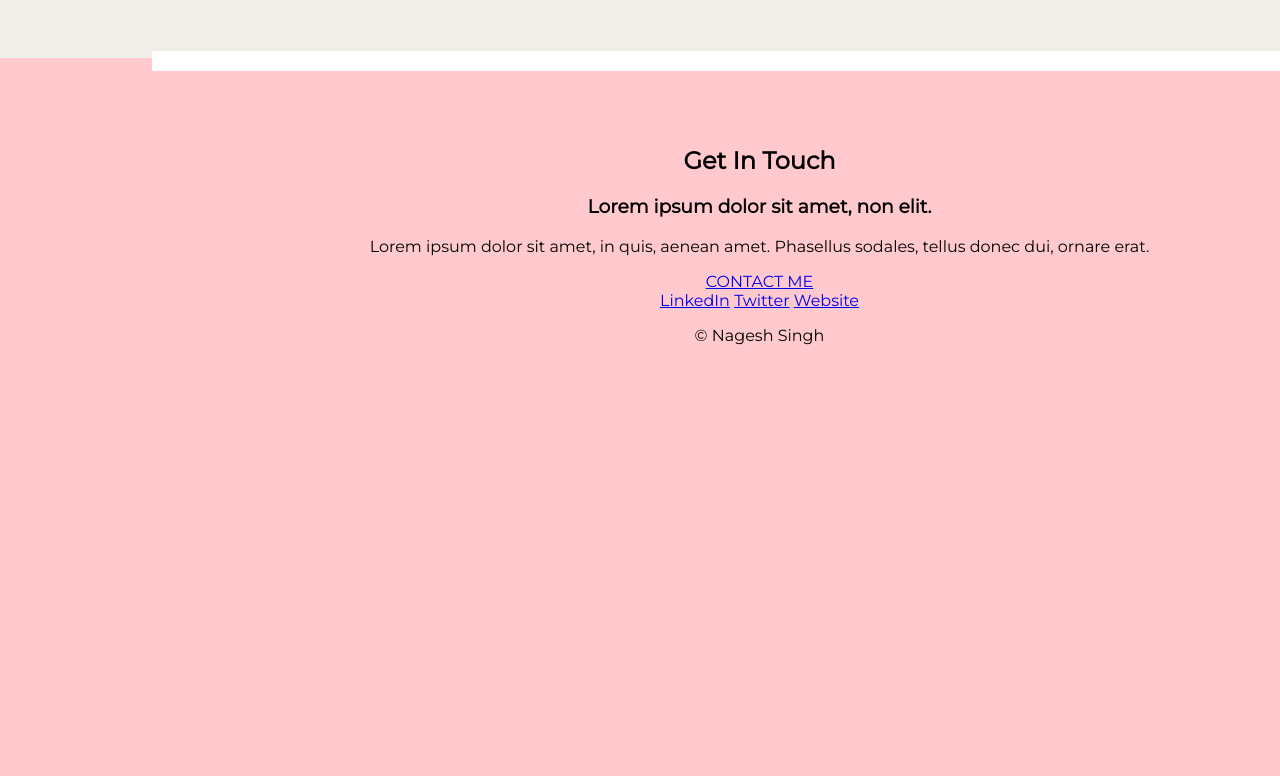
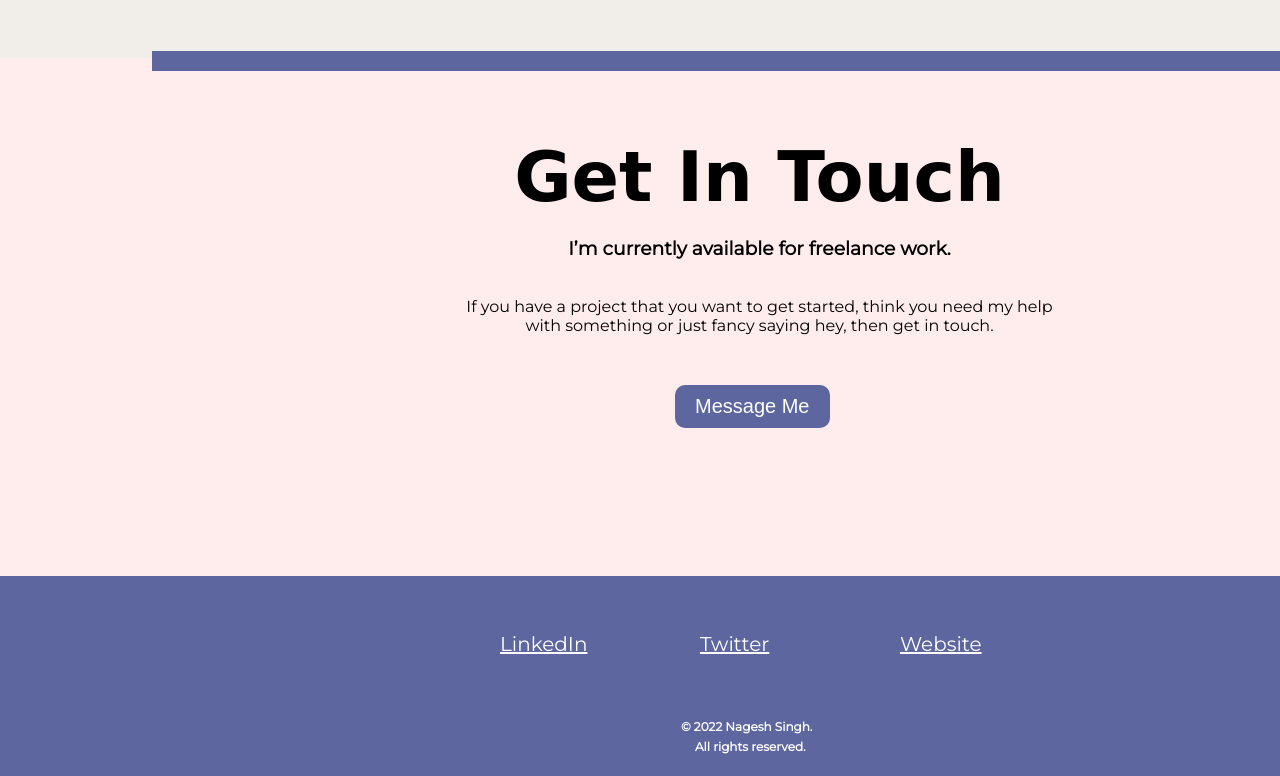
Before and after one commit to NageshWebDev/git-repo-css-my-site, a plain HTML site: page index.html in a window 1280 px wide. Shown: the part 3174-3950 px from the top of the page. Before the commit the page ends 3535 px from the top, so only its background shows below. Drawn offline with Linux system fonts and the light colour scheme; a web font is replaced by a local one.

Commit message:
5th commit

```diff
--- a/css/styles.css
+++ b/css/styles.css
@@ -3,28 +3,62 @@
   margin-top: 0;
   margin-left: 0;
   margin-right: 0;
-  background-color: #FFC9CD;
+  /*background-color: #FFC9CD;*/
+  background-color:#FFEDED
 }
 
 .bottom-container{
+  /*background-color: white;*/
   position: absolute;
   display: inline-block;
   text-align: center;
-  background-color: #FFC9CD;
+  background-color: #FFEDED;
   left: 0;
   top : 3300px;
   width: 1519px;
 }
 
-.box-1{
-  position: absolute;
-  right: 0;
-  left : 0;
-  top : 1072px;
+.bottom-intro-1{
+  font-family: 'Charmonman', cursive;
+  font-size: 70px;
+  margin-top: 10px;
+  margin-bottom : 10px;
 }
 
-.description:hover{
-  color: #5D669F;
+.bottom-intro-3{
+  width: 40%;
+  margin: 0 auto;
+}
+
+.btn {
+  margin-top: 50px;
+    position: absolute;
+    left: 675px;
+  border-radius: 10px;
+  font-family: Arial;
+  color: #ffffff;
+  font-size: 20px;
+  background: #5D669F;
+  padding: 10px 20px 10px 20px;
+  text-decoration: none;
+}
+
+.btn:hover {
+  background: #5C7AEA;
+  background-image: -webkit-linear-gradient(top, #5D669F, #5C7AEA);
+  background-image: -moz-linear-gradient(top, #5D669F, #5C7AEA);
+  background-image: -ms-linear-gradient(top, #5D669F, #5C7AEA);
+  background-image: -o-linear-gradient(top, #5D669F, #5C7AEA);
+  background-image: linear-gradient(to bottom, #5D669F, #5C7AEA);
+  text-decoration: none;
+}
+
+.box-1{
+  display: inline-block;
+  position: absolute;
+  left: 0;
+  right: 0;
+  top: 1070px;
 }
 
 .description{
@@ -90,6 +124,62 @@
 transition: all 2.5s ease;
 }
 
+.footer{
+  height: 200px;
+  width: 100%;
+  /*background-color: #5C7AEA;*/
+  background-color: #5D669F;
+  text-align: center;
+  display: inline-block;
+  position:  absolute;
+  left: 0;
+  right: 0;
+  margin: auto 0;
+  top: 3750px;
+}
+
+.footer-link-1{
+  color: white;
+  position: absolute;
+  left: 500px;
+  bottom: 120px;
+  font-size: 20px;
+}
+
+.footer-link-2{
+  color: white;
+  position: absolute;
+  left: 700px;
+  bottom: 120px;
+  font-size: 20px;
+}
+
+.footer-link-3{
+  color: white;
+  position: absolute;
+  left: 900px;
+  bottom: 120px;
+  font-size: 20px;
+}
+
+.footer-link-4{
+  color: white;
+  position: absolute;
+  text-align: center;
+  bottom: 30px;
+  font-size: 12px;
+  left: 681px;
+}
+
+.footer-link-5{
+  color: white;
+  font-size: 12px;
+  position: absolute;
+  text-align: center;
+  bottom: 10px;
+  left: 695px;
+}
+
 .heading:hover{
    color : #5D669F;
 }
@@ -151,7 +241,7 @@ transition: all 2.5s ease;
 .hobby-container{
   /*background-color: #73777B;*/
   /*background-color: #F1EEE9;*/
-  background-color: #FFC9CD;
+  background-color: #FFEDED;
   display: inline-block;
   position: absolute;
   top: 550px;
@@ -161,7 +251,7 @@ transition: all 2.5s ease;
 }
 
 .hobby-sub-container{
-  background-color: #FFC9CD;
+  background-color: #FFEDED;
   /*background-color: orange;*/
   display: inline-block;
   position: absolute;
@@ -298,7 +388,9 @@ transition: all 2.5s ease;
 }
 
 .rule{
-  color : white;
+  /*color : white;*/
+  /*color: #5C7AEA;*/
+  color: #5D669F;
   border-style: none;
   border-top-style : solid;
   border-width: 20px;
--- a/index.html
+++ b/index.html
@@ -105,23 +105,27 @@
        <div class="box-1">
          <hr class="rule">
        </div>
+
       </div>
 
     <div class="bottom-container">
 
       <div class="contact-me">
-        <h2>Get In Touch</h2>
-        <h3>Lorem ipsum dolor sit amet, non elit.</h3>
-        <p>Lorem ipsum dolor sit amet, in quis, aenean amet. Phasellus sodales, tellus donec dui, ornare erat.</p>
-        <a class="btn" href="mailto:name@email.com">CONTACT ME</a>
+        <h2 class="bottom-intro-1">Get In Touch</h2>
+        <h3 class="bottom-intro-2">I’m currently available for freelance work.</h3>
+        <br>
+        <p class="bottom-intro-3">If you have a project that you want to get started, think you need my help with something or just fancy saying hey, then get in touch.</p>
+        <a class="btn" href="mailto:name@email.com">Message Me</a>
       </div>
-
-      <a class="footer-link" href="https://www.linkedin.com/">LinkedIn</a>
-      <a class="footer-link" href="https://twitter.com/">Twitter</a>
-      <a class="footer-link" href="https://www.appbrewery.co/">Website</a>
-      <p>© Nagesh Singh</p>
     </div>
 
+    <div class="footer">
+      <a class="footer-link-1" href="https://www.linkedin.com/">LinkedIn</a>
+      <a class="footer-link-2" href="https://twitter.com/">Twitter</a>
+      <a class="footer-link-3" href="https://www.appbrewery.co/">Website</a>
+      <p class="footer-link-4"> <strong>© 2022 Nagesh Singh.</strong></p>
+      <p class="footer-link-5"> <strong>All rights reserved.</strong></p>
+    </div>
 
 
   </body>
```
